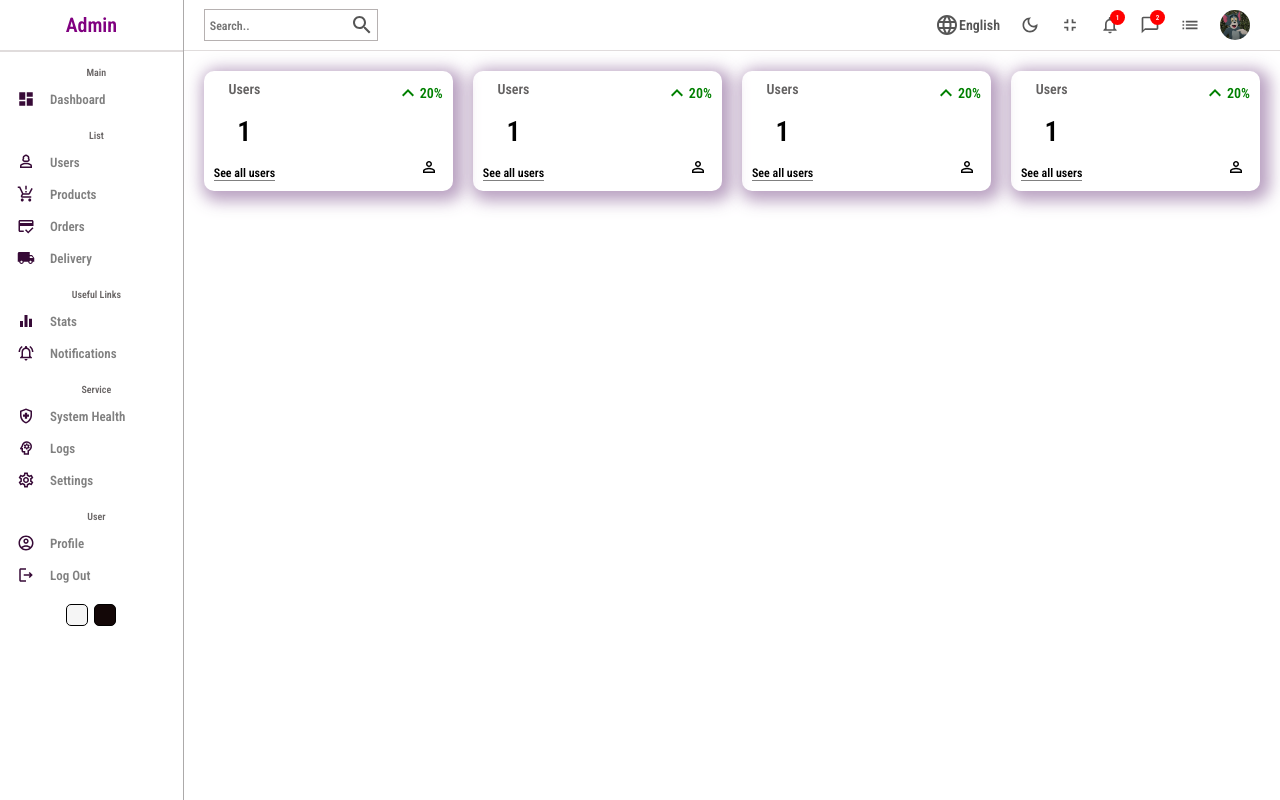
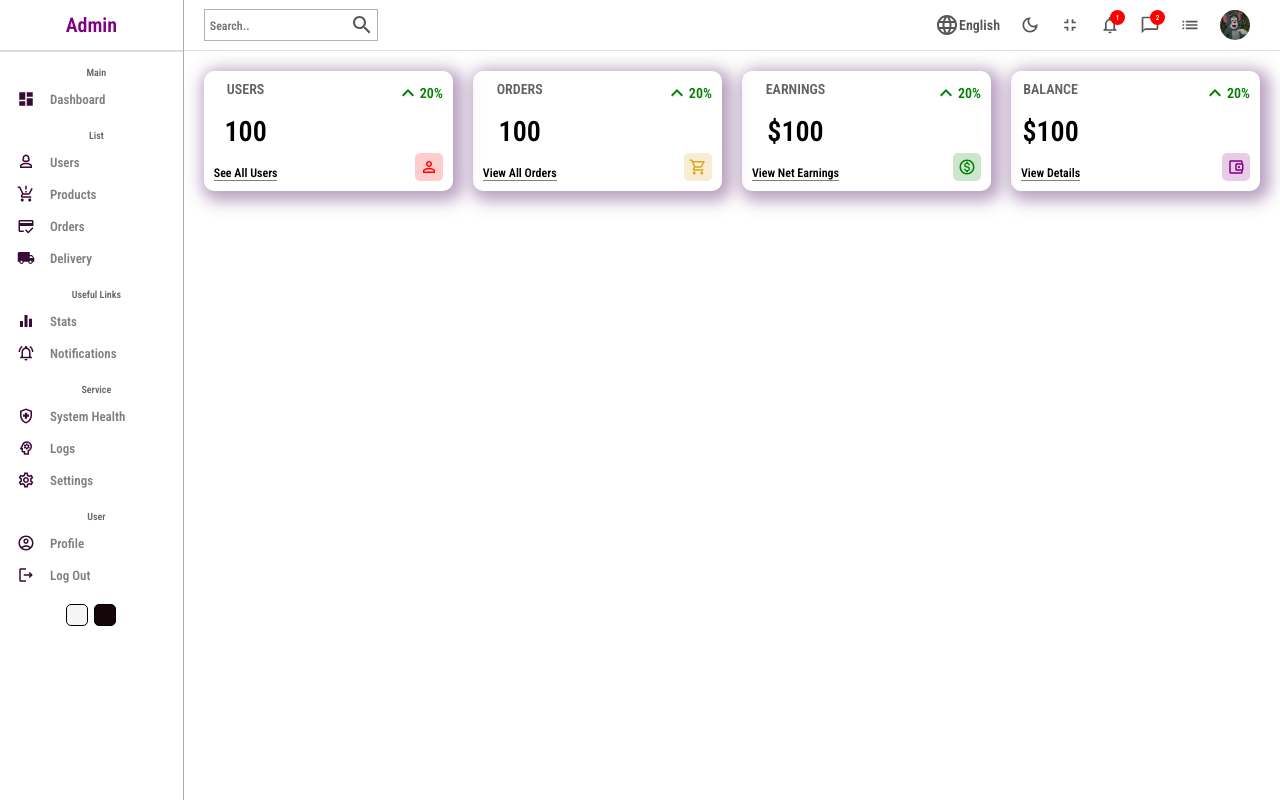
Before and after one commit to nrshakib/admin-dashboard, a React (Create React App) app: page / in a window 1280 px wide. Built offline with nearby package versions, Linux system fonts and the light colour scheme.

Commit message:
widgetDesign

```diff
--- a/src/Components/Widget/Widget.js
+++ b/src/Components/Widget/Widget.js
@@ -2,23 +2,79 @@
 import './Widget.scss';
 import KeyboardArrowUpIcon from '@mui/icons-material/KeyboardArrowUp';
 import PersonOutlineOutlinedIcon from '@mui/icons-material/PersonOutlineOutlined';
+import { AccountBalanceWalletOutlined, Difference, MonetizationOnOutlined, ShoppingCartOutlined } from '@mui/icons-material';
 
 
 const Widget = ({ type }) => {
     let data;
+
+    //temporary
+    const amount = 100;
+    const difference = 20;
+    switch (type) {
+        case 'user':
+            data = {
+                title: 'USERS',
+                isMoney: false,
+                link: 'See All Users',
+                icon: <PersonOutlineOutlinedIcon className='icon' style={{
+                    color: 'red',
+                    backgroundColor: 'rgba(255,0,0,0.2)'
+                }}
+                />
+            };
+            break;
+        case 'order':
+            data = {
+                title: 'ORDERS',
+                isMoney: false,
+                link: 'View All Orders',
+                icon: <ShoppingCartOutlined className='icon' style={{
+                    color: 'goldenrod',
+                    backgroundColor: 'rgba(218,165,32,0.2)'
+                }}
+                />
+            };
+            break;
+        case 'earnings':
+            data = {
+                title: 'EARNINGS',
+                isMoney: true,
+                link: 'View Net Earnings',
+                icon: <MonetizationOnOutlined className='icon' style={{
+                    color: 'green',
+                    backgroundColor: 'rgba(0,128,0,0.2)'
+                }} />
+            };
+            break;
+        case 'balance':
+            data = {
+                title: 'BALANCE',
+                isMoney: true,
+                link: 'View Details',
+                icon: <AccountBalanceWalletOutlined className='icon' style={{
+                    color: 'purple',
+                    backgroundColor: 'rgba(128,0,128,0.2)'
+                }} />
+            };
+            break;
+        default:
+            break;
+    }
+
     return (
         <div className='widget'>
             <div className="left">
-                <span className="title">Users</span>
-                <span className="counter">1</span>
-                <span className="link">See all users</span>
+                <span className="title">{data.title}</span>
+                <span className="counter">{data.isMoney && '$'}{amount}</span>
+                <span className="link">{data.link}</span>
             </div>
             <div className="right">
                 <div className="percentage positive ">
                     <KeyboardArrowUpIcon />
-                    20%
+                    {difference}%
                 </div>
-                <PersonOutlineOutlinedIcon className='icon' />
+                {data.icon}
             </div>
         </div>
     );
```
